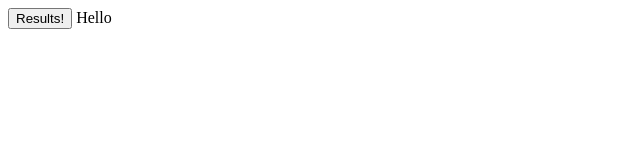
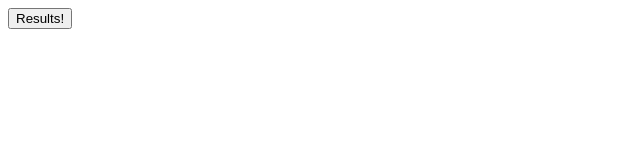
Before and after one commit to Marktavius/hero-scopes, a plain HTML site: page index.html in a window 1280 px wide. Shown: the full height of the page, 0-640 px from the left. Drawn offline with Linux system fonts and the light colour scheme.

Commit message:
removed hello

```diff
--- a/index.html
+++ b/index.html
@@ -3,7 +3,6 @@
 <body>
 
     <button type="button" onclick="alert('welcome to heroscopes!')">Results!</button>
-    Hello
 
 
 </body>
```
